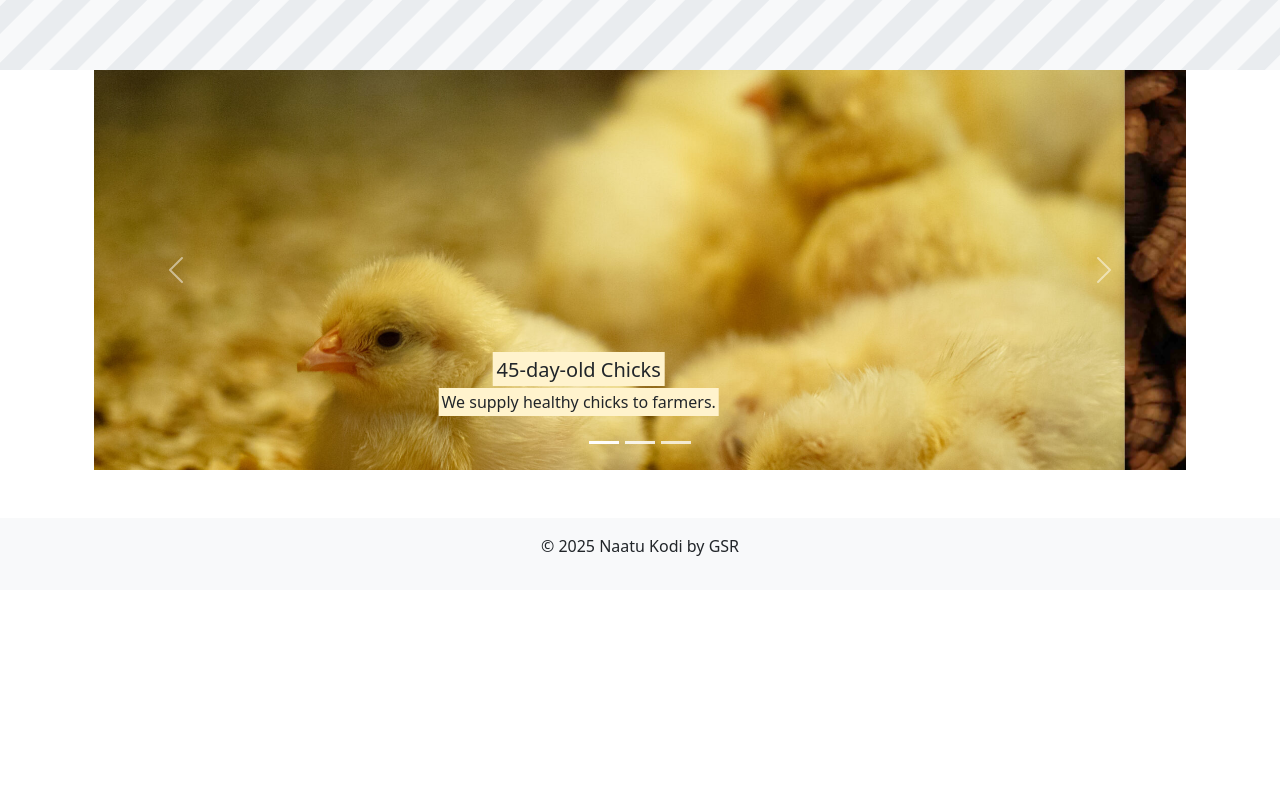
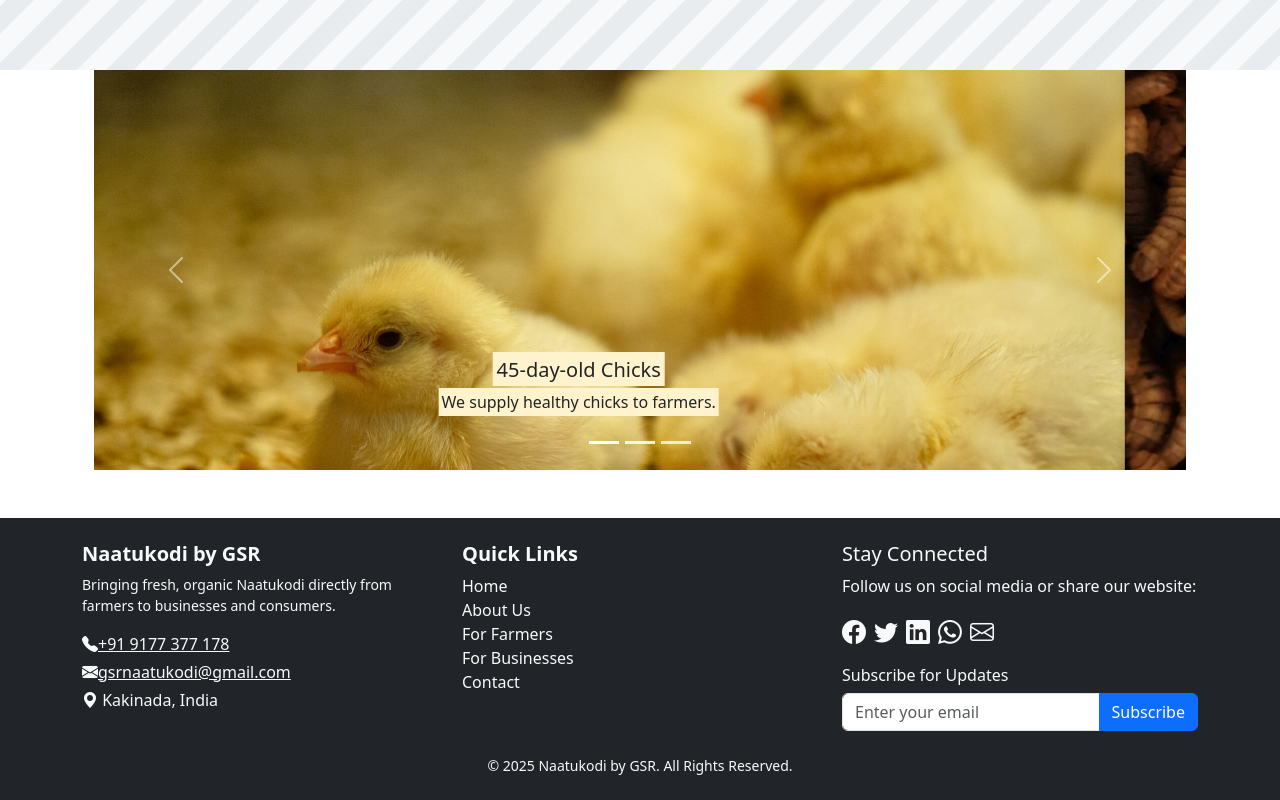
Before and after one commit to naatukodi/GSRSite, an Angular app: page / in a window 1280 px wide. Shown: the part 966-1766 px from the top of the page. Before the commit the page ends 1556 px from the top, so only its background shows below. Built offline with nearby package versions, Linux system fonts and the light colour scheme.

Commit message:
updated footer

```diff
--- a/src/app/app.component.html
+++ b/src/app/app.component.html
@@ -41,6 +41,66 @@
 <router-outlet></router-outlet>
 
 <!-- A global footer could go here, or you can keep it in each component -->
-<footer class="text-center p-3 bg-light mt-5">
-  <p>&copy; 2025 Naatu Kodi by GSR</p>
+<footer class="bg-dark text-light py-4">
+  <div class="container">
+    <div class="row">
+      <!-- Company Information -->
+      <div class="col-md-4">
+        <h5 class="fw-bold">Naatukodi by GSR</h5>
+        <p class="small">
+          Bringing fresh, organic Naatukodi directly from farmers to businesses and consumers.
+        </p>
+        <p class="mb-1"><i class="bi bi-telephone-fill"></i> <a href="tel:+919177377178" class="text-light">+91 9177 377
+            178 </a></p>
+        <p class="mb-1"><i class="bi bi-envelope-fill"></i> <a href="mailto:gsrnaatukodi@gmail.com"
+            class="text-light">gsrnaatukodi&#64;gmail.com</a></p>
+        <p class="mb-0"><i class="bi bi-geo-alt-fill"></i> Kakinada, India</p>
+      </div>
+
+      <!-- Quick Links -->
+      <div class="col-md-4">
+        <h5 class="fw-bold">Quick Links</h5>
+        <ul class="list-unstyled">
+          <li><a routerLink="/" routerLinkActive="home" class="text-light text-decoration-none">Home</a></li>
+          <li><a routerLink="/about" routerLinkActive="about" class="text-light text-decoration-none">About Us</a></li>
+          <li><a routerLink="/forfarmers" routerLinkActive="forfarmers" class="text-light text-decoration-none">For
+              Farmers</a></li>
+          <li><a routerLink="/forbusinesses" routerLinkActive="forbusinesses"
+              class="text-light text-decoration-none">For Businesses</a></li>
+          <li><a routerLink="/contact" routerLinkActive="contact" class="text-light text-decoration-none">Contact</a>
+          </li>
+        </ul>
+      </div>
+
+      <!-- Social Media & Subscription -->
+      <div class="col-md-4">
+        <h5 class="text-light">Stay Connected</h5>
+        <p>Follow us on social media or share our website:</p>
+        <div class="d-flex gap-2">
+          <a href="https://facebook.com" target="_blank" class="text-light"><i class="bi bi-facebook fs-4"></i></a>
+          <a href="https://twitter.com" target="_blank" class="text-light"><i class="bi bi-twitter fs-4"></i></a>
+          <a href="https://linkedin.com" target="_blank" class="text-light"><i class="bi bi-linkedin fs-4"></i></a>
+          <a href="https://wa.me/919876543210" target="_blank" class="text-light"><i
+              class="bi bi-whatsapp fs-4"></i></a>
+          <a href="mailto:?subject=Check%20out%20Naatukodi%20by%20GSR&body=https://naatukodibygsr.com"
+            class="text-light">
+            <i class="bi bi-envelope fs-4"></i>
+          </a>
+        </div>
+
+        <h6 class="mt-3">Subscribe for Updates</h6>
+        <form>
+          <div class="input-group">
+            <input type="email" class="form-control" placeholder="Enter your email" required>
+            <button class="btn btn-primary" type="submit">Subscribe</button>
+          </div>
+        </form>
+      </div>
+    </div>
+
+    <!-- Copyright -->
+    <div class="text-center mt-4">
+      <p class="small mb-0">&copy; 2025 Naatukodi by GSR. All Rights Reserved.</p>
+    </div>
+  </div>
 </footer>
--- a/src/app/app.component.scss
+++ b/src/app/app.component.scss
@@ -0,0 +1 @@
+@import url('https://cdnjs.cloudflare.com/ajax/libs/bootstrap-icons/1.8.1/font/bootstrap-icons.min.css');
```
